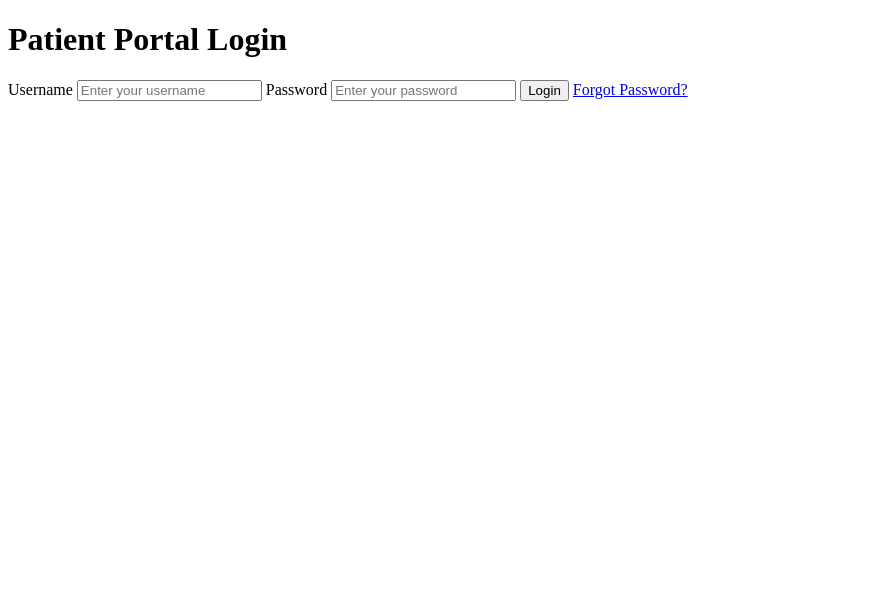
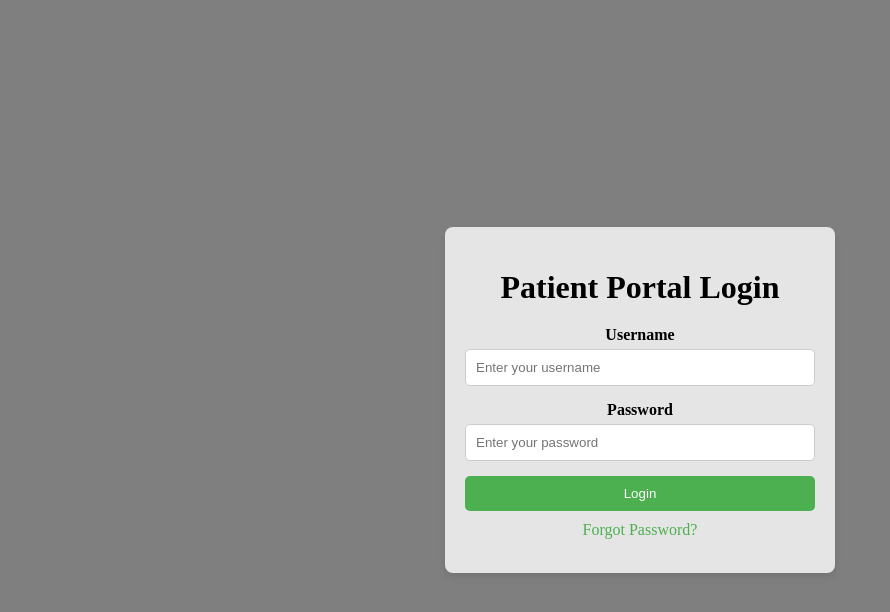
Before and after one commit to Roshan-codewizard/Med_Tech_Synergy, a plain HTML site: page patient_login_page_2.2.html in a window 1280 px wide. Shown: the whole page, without its empty margins (0-890 px from the left). Drawn offline with Linux system fonts and the light colour scheme.

Commit message:
Update patient_login_page_2.2.html

```diff
--- a/patient_login_page_2.2.html
+++ b/patient_login_page_2.2.html
@@ -4,7 +4,7 @@
     <meta charset="UTF-8">
     <meta name="viewport" content="width=device-width, initial-scale=1.0">
     <title>Patient Portal Login</title>
-    <link rel="stylesheet" href="style.css">
+    <link rel="stylesheet" href="patient_login_style.css">
 </head>
 <body>
     <div class="login-container">
```
